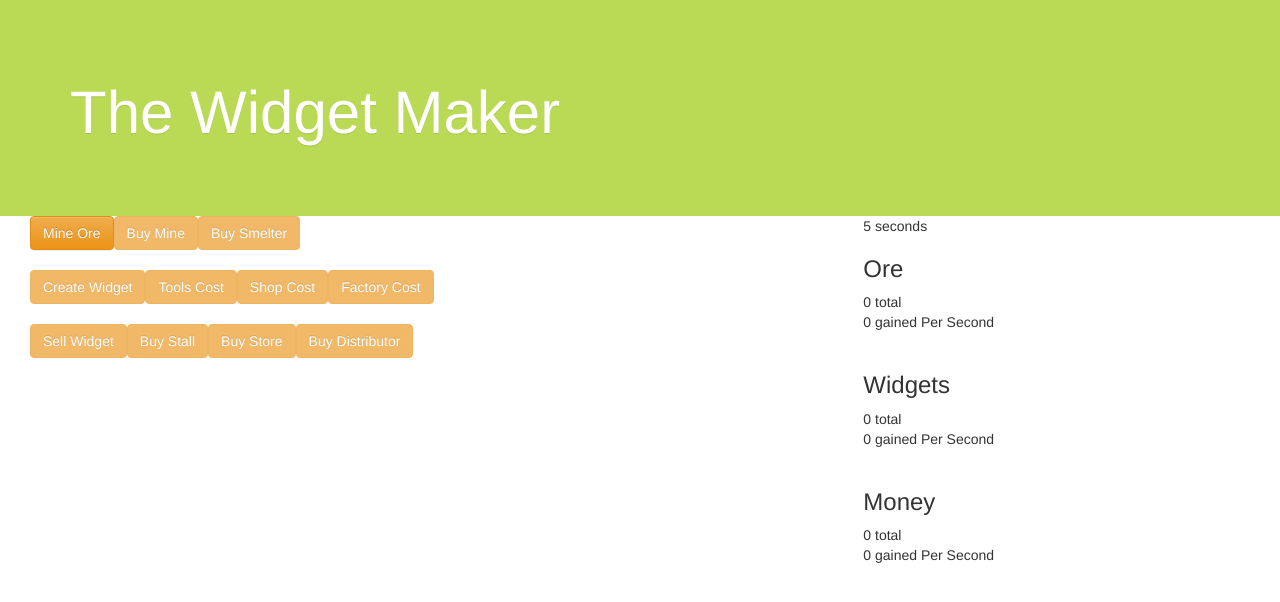
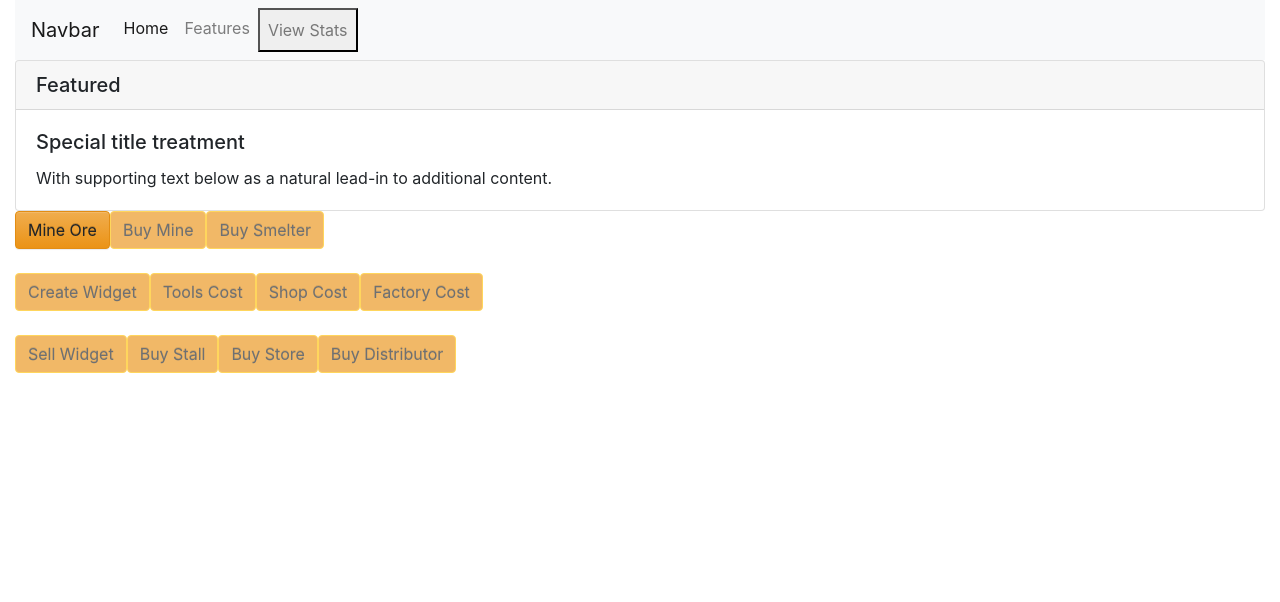
Before and after one commit to nhillen/incrementalExploration, a plain HTML site: page index.html in a window 1280 px wide. Drawn offline with nearby package versions, Linux system fonts and the light colour scheme.

Commit message:
Updating main window

```diff
--- a/css/style.css
+++ b/css/style.css
@@ -1,16 +1,3 @@
-.bigHeader{
-    padding-top: 60px;
-    padding-bottom: 60px;
-    text-align: left;
-    text-shadow: 0 1px 0 rgba(0,0,0,.1);
-    background-color: #bada55;
-}
-
-.bigHeader h1{
-    font-size: 60px;
-    color: white;
-}
-
 #playArea{
     padding-top: 30px;
 }
--- a/index.html
+++ b/index.html
@@ -1,44 +1,95 @@
 <!DOCTYPE html>
 <html lang="en">
+
 <head>
     <title>Click Test</title>
     <link rel="stylesheet" type="text/css" href="css/style.css" />
     <!-- Latest compiled and minified CSS -->
-        <link rel="stylesheet" href="https://maxcdn.bootstrapcdn.com/bootstrap/3.3.5/css/bootstrap.min.css" integrity="sha512-dTfge/zgoMYpP7QbHy4gWMEGsbsdZeCXz7irItjcC3sPUFtf0kuFbDz/ixG7ArTxmDjLXDmezHubeNikyKGVyQ==" crossorigin="anonymous">
+    <link rel="stylesheet" href="https://stackpath.bootstrapcdn.com/bootstrap/4.3.1/css/bootstrap.min.css" integrity="sha384-ggOyR0iXCbMQv3Xipma34MD+dH/1fQ784/j6cY/iJTQUOhcWr7x9JvoRxT2MZw1T" crossorigin="anonymous">
+
 
     <!-- Optional theme -->
     <link rel="stylesheet" href="https://maxcdn.bootstrapcdn.com/bootstrap/3.3.5/css/bootstrap-theme.min.css" integrity="sha384-aUGj/X2zp5rLCbBxumKTCw2Z50WgIr1vs/PFN4praOTvYXWlVyh2UtNUU0KAUhAX" crossorigin="anonymous">
 
 </head>
+
 <body>
-        <div class="bigHeader">
-            <div class="container">
-                <h1>The Widget Maker</h1>
+    <div class="container-fluid">
+        <div class="row">
+            <div class="col-md-12">
+                <nav class="navbar navbar-expand-lg navbar-light bg-light">
+                    <a class="navbar-brand" href="#">Navbar</a>
+                    <button class="navbar-toggler" type="button" data-toggle="collapse" data-target="#navbarNavAltMarkup" aria-controls="navbarNavAltMarkup" aria-expanded="false" aria-label="Toggle navigation">
+                        <span class="navbar-toggler-icon"></span>
+                    </button>
+                    <div class="collapse navbar-collapse" id="navbarNavAltMarkup">
+                        <div class="navbar-nav">
+                            <a class="nav-item nav-link active" href="#">Home <span class="sr-only">(current)</span></a>
+                            <a class="nav-item nav-link" href="#">Features</a>
+                            <button class="nav-item nav-link" data-toggle="modal" data-target="#exampleModal2" href="#">View Stats</a>
                         </div>
                     </div>
-        <div class="container-fluid">
-            <div class="col-md-8">
-                <div id="oreArea"></div><br/>
-                <div id="widgetArea"></div><br/>
-                <div id="moneyArea"></div><br/>
+                </nav>
+                <div class="row">
+                    <div class="col-md-12">
+                        <div class="card">
+                            <h5 class="card-header">Featured</h5>
+                            <div class="card-body">
+                                <h5 class="card-title">Special title treatment</h5>
+                                <p class="card-text">With supporting text below as a natural lead-in to additional content.</p>
                             </div>
-            <div class="col-md-4">
+                        </div>
+                    </div>
+                </div>
+
+                <div class="row">
+                    <div class="col-md-12">
+                        <div id="oreArea"></div><br />
+                        <div id="widgetArea"></div><br />
+                        <div id="moneyArea"></div><br />
+                    </div>
+                </div>
+                <div class="row">
+                    <div class="col-md-12">
+
+
+                    </div>
+                </div>
+            </div>
+        </div>
+    </div>
+    <div class="modal fade" id="exampleModal2" tabindex="-1" role="dialog" aria-labelledby="exampleModalLabel2" aria-hidden="true">
+        <div class="modal-dialog modal-dialog-slideout modal-sm" role="document">
+            <div class="modal-content">
+                <div class="modal-header">
+                    <h5 class="modal-title" id="exampleModalLabel">Character Stats</h5>
+                    <button type="button" class="close" data-dismiss="modal" aria-label="Close">
+                        <span aria-hidden="true">×</span>
+                    </button>
+                </div>
+                <div class="modal-body">
+
                     <div id="infoBlock">
                         <div id="widgetCounter">
                             Temp
                         </div>
                     </div>
                 </div>
+                <div class="modal-footer">
+                    <button type="button" class="btn btn-secondary" data-dismiss="modal">Close</button>
+                </div>
+            </div>
         </div>
     </div>
 
-    <script src="https://ajax.googleapis.com/ajax/libs/jquery/2.1.4/jquery.min.js"></script>
+    <script src="https://code.jquery.com/jquery-3.3.1.slim.min.js" integrity="sha384-q8i/X+965DzO0rT7abK41JStQIAqVgRVzpbzo5smXKp4YfRvH+8abtTE1Pi6jizo" crossorigin="anonymous"></script>
+    <script src="https://cdnjs.cloudflare.com/ajax/libs/popper.js/1.14.7/umd/popper.min.js" integrity="sha384-UO2eT0CpHqdSJQ6hJty5KVphtPhzWj9WO1clHTMGa3JDZwrnQq4sF86dIHNDz0W1" crossorigin="anonymous"></script>
+    <script src="https://stackpath.bootstrapcdn.com/bootstrap/4.3.1/js/bootstrap.min.js" integrity="sha384-JjSmVgyd0p3pXB1rRibZUAYoIIy6OrQ6VrjIEaFf/nJGzIxFDsf4x0xIM+B07jRM" crossorigin="anonymous"></script>
 
-    <!-- Latest compiled and minified JavaScript -->
-    <script src="https://maxcdn.bootstrapcdn.com/bootstrap/3.3.5/js/bootstrap.min.js" integrity="sha512-K1qjQ+NcF2TYO/eI3M6v8EiNYZfA95pQumfvcVrTHtwQVDG+aHRqLi/ETn2uB+1JqwYqVG3LIvdm9lj6imS/pQ==" crossorigin="anonymous"></script>
     <script src="https://cdnjs.cloudflare.com/ajax/libs/underscore.js/1.8.3/underscore-min.js"></script>
     <script src="js/js.cookie.js" type="text/javascript"></script>
     <script src="js/resources.js" type="text/javascript"></script>
     <script src="js/game.js" type="text/javascript"></script>
 </body>
+
 </html>
```
Lines whose indentation alone changed are shown as unchanged.
